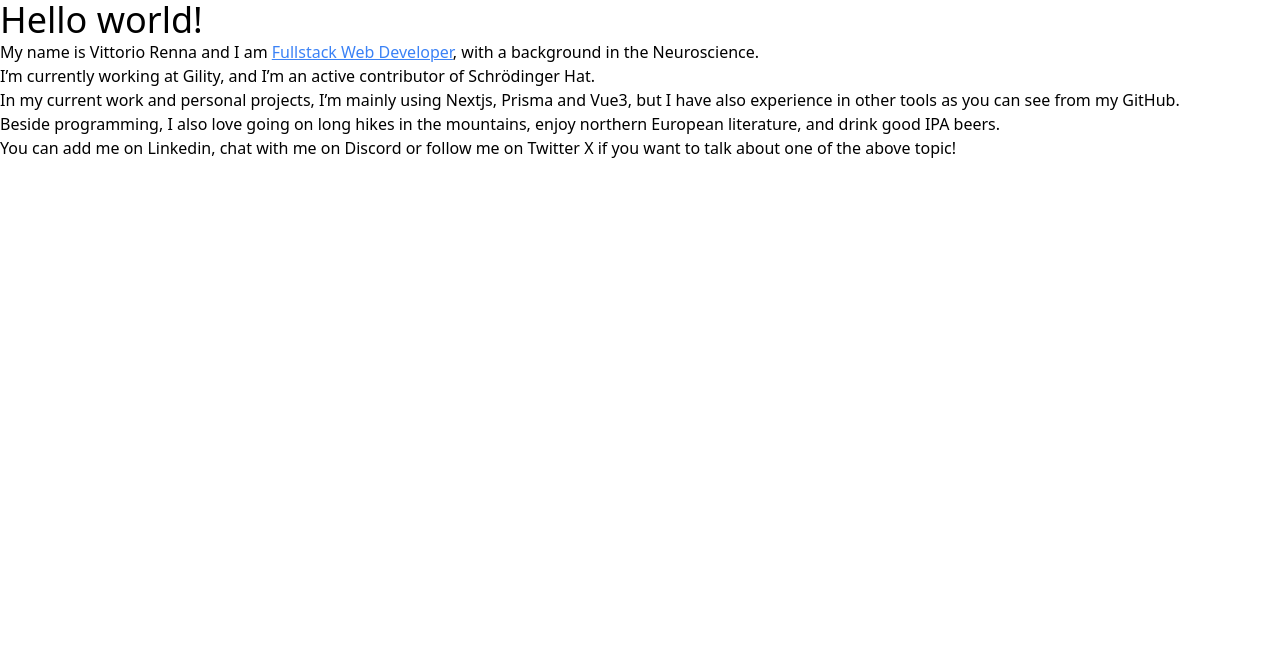
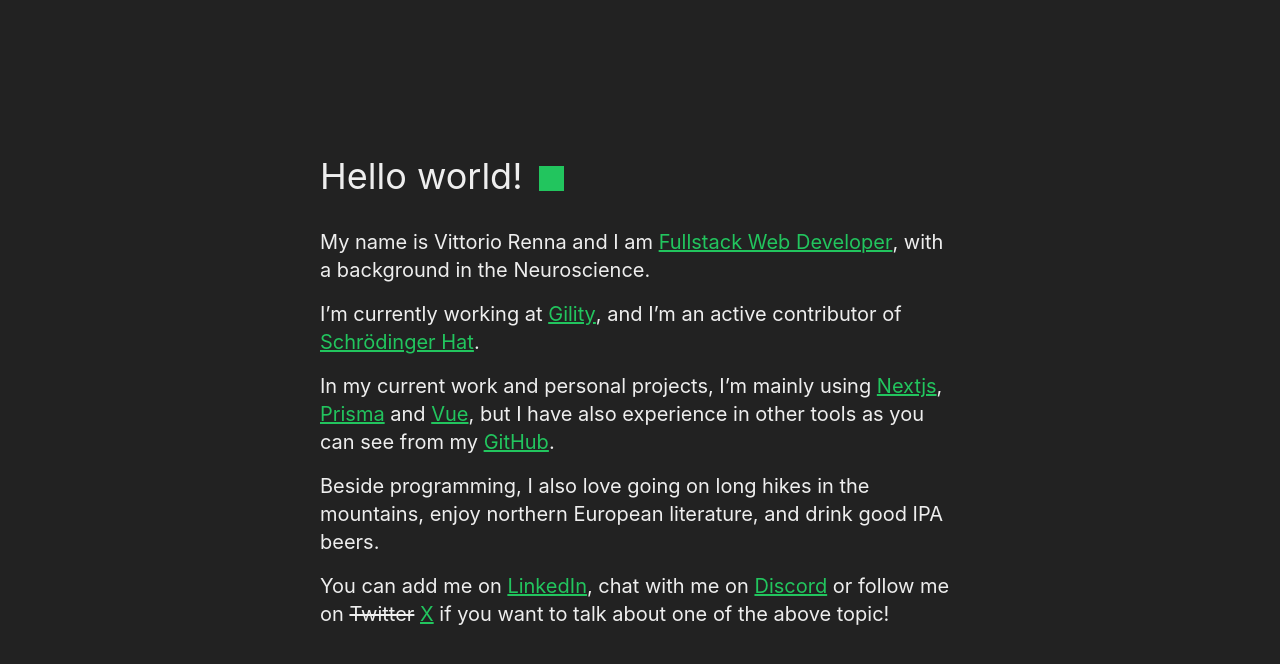
Before and after one commit to rennavittorio/reindev-portfolio, a Vue app: page / in a window 1280 px wide. Shown: the top 664 px of the page. Built offline with nearby package versions, Linux system fonts and the light colour scheme.

Commit message:
new: add componet, links and font

```diff
--- a/src/App.vue
+++ b/src/App.vue
@@ -1,11 +1,15 @@
 <script lang="ts">
 import Header from './components/Header.vue';
 import Link from './components/Link.vue';
+import Paragraph from './components/Paragraph.vue';
+import Cube from './components/Cube.vue';
 
 export default {
   components: {
     Header,
-    Link
+    Link,
+    Paragraph,
+    Cube
   }
 }
 
@@ -14,19 +18,25 @@
 
 <template>
 
-  <div class="">
+  <div class="flex flex-col justify-center p-4 sm:p-[100px] lg:p-[25%] h-[100dvh] font-inter bg-[#222] text-[#eee]">
 
-    <h3 class="text-4xl">Hello world!</h3>
+    <div class="mb-8 flex gap-4 items-center">
+      <h3 class="text-4xl">Hello world!</h3>
+      <div class="relative w-[30px] h-[30px]">
 
-    <p>My name is Vittorio Renna and I am <Link href="https://www.w3schools.com/whatis/whatis_fullstack.asp">Fullstack Web Developer</Link>, with a background in the Neuroscience.</p>
+        <Cube />
+      </div>
+    </div>
 
-    <p>I’m currently working at Gility, and I’m an active contributor of Schrödinger Hat.</p>
+    <Paragraph>My name is Vittorio Renna and I am <Link href="https://www.w3schools.com/whatis/whatis_fullstack.asp">Fullstack Web Developer</Link>, with a background in the Neuroscience.</Paragraph>
 
-    <p>In my current work and personal projects, I’m mainly using Nextjs, Prisma and Vue3, but I have also experience in other tools as you can see from my GitHub.</p>
+    <Paragraph>I’m currently working at <Link href="https://www.gility.it/">Gility</Link>, and I’m an active contributor of <Link href="https://www.schrodinger-hat.it/">Schrödinger Hat</Link>.</Paragraph>
 
-    <p>Beside programming, I also love going on long hikes in the mountains, enjoy northern European literature, and drink good IPA beers.</p>
+    <Paragraph>In my current work and personal projects, I’m mainly using <Link href="https://nextjs.org/">Nextjs</Link>, <Link href="https://www.prisma.io/">Prisma</Link> and <Link href="https://vuejs.org/">Vue</Link>, but I have also experience in other tools as you can see from my <Link href="https://github.com/rennavittorio">GitHub</Link>.</Paragraph>
 
-    <p>You can add me on Linkedin, chat with me on Discord or follow me on Twitter X if you want to talk about one of the above topic!</p>
+    <Paragraph>Beside programming, I also love going on long hikes in the mountains, enjoy northern European literature, and drink good IPA beers.</Paragraph>
+
+    <Paragraph>You can add me on <Link href="https://www.linkedin.com/in/rennavittorio/">LinkedIn</Link>, chat with me on <Link href="https://discordapp.com/users/reindev#0832">Discord</Link> or follow me on <span class="line-through">Twitter</span> <Link href="https://twitter.com/reindev_js">X</Link> if you want to talk about one of the above topic!</Paragraph>
 
   </div>
 
--- /dev/null
+++ b/src/components/Cube.vue
@@ -0,0 +1,42 @@
+<template>
+  <div class="cube absolute w-[25px] h-[25px] bg-green-500">
+
+  </div>
+</template>
+
+<script lang="ts">
+export default {}
+
+</script>
+
+<style scoped>
+.cube {
+  animation: rotating 4s linear infinite,
+        tilting 1s ease-in-out infinite;
+
+}
+
+@keyframes rotating {
+    0% {
+        transform: rotate(0deg);
+    }
+
+    100% {
+        transform: rotate(360deg);
+    }
+}
+
+@keyframes tilting {
+    0% {
+        bottom: 0px;
+    }
+
+    50% {
+        bottom: 10px;
+    }
+
+    100% {
+        bottom: 0px;
+    }
+}
+</style>
--- a/src/components/Link.vue
+++ b/src/components/Link.vue
@@ -1,8 +1,10 @@
 <template>
 
-  <a class="underline text-blue-500" :href="href" target="_blank">
-    <slot></slot>
-  </a>
+  <div class="relative inline-flex group">
+    <a class="underline text-green-500" :href="href" target="_blank">
+      <slot></slot>
+    </a>
+  </div>
 
 </template>
 
@@ -10,7 +12,7 @@
 
 export default {
   props: {
-    href: String
+    href: {type: String, required: true}
   }
 }
 
--- /dev/null
+++ b/src/components/Paragraph.vue
@@ -0,0 +1,14 @@
+<template>
+  <p class="mb-4 text-xl">
+    <slot></slot>
+  </p>
+</template>
+
+<script lang="ts">
+export default {}
+
+</script>
+
+<style scoped>
+
+</style>
--- a/tailwind.config.js
+++ b/tailwind.config.js
@@ -5,7 +5,13 @@
       "./src/**/*.{vue,js,ts,jsx,tsx}",
     ],
   theme: {
-    extend: {},
+    extend: {
+      fontFamily: {
+        manrope: ['Manrope', 'sans-serif'],
+        inter: ['Inter', 'sans-serif'],
+        ubuntumono: ['Ubuntu Mono', 'monospace']
+      }
+    },
   },
   plugins: [],
 }
```
